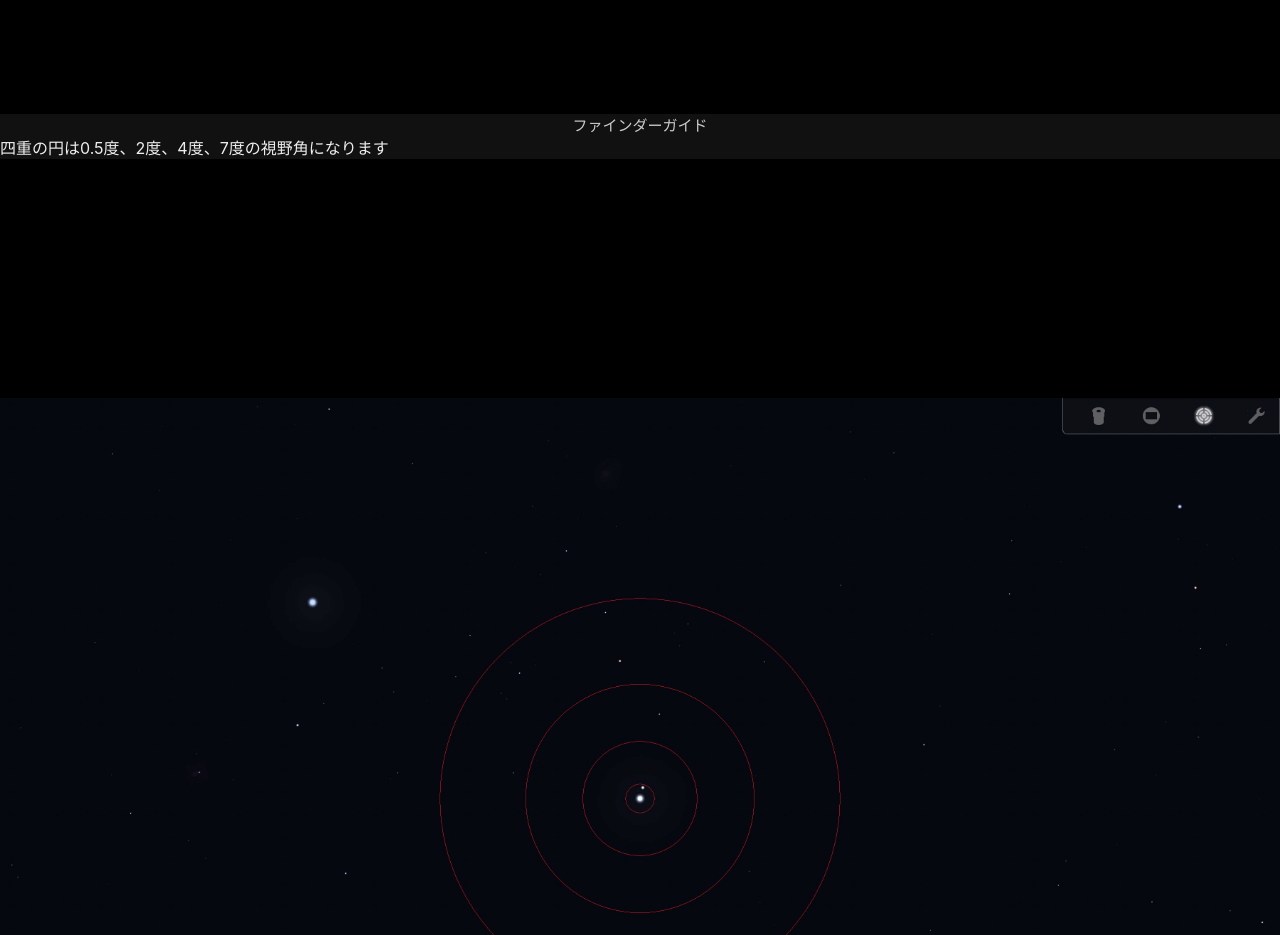
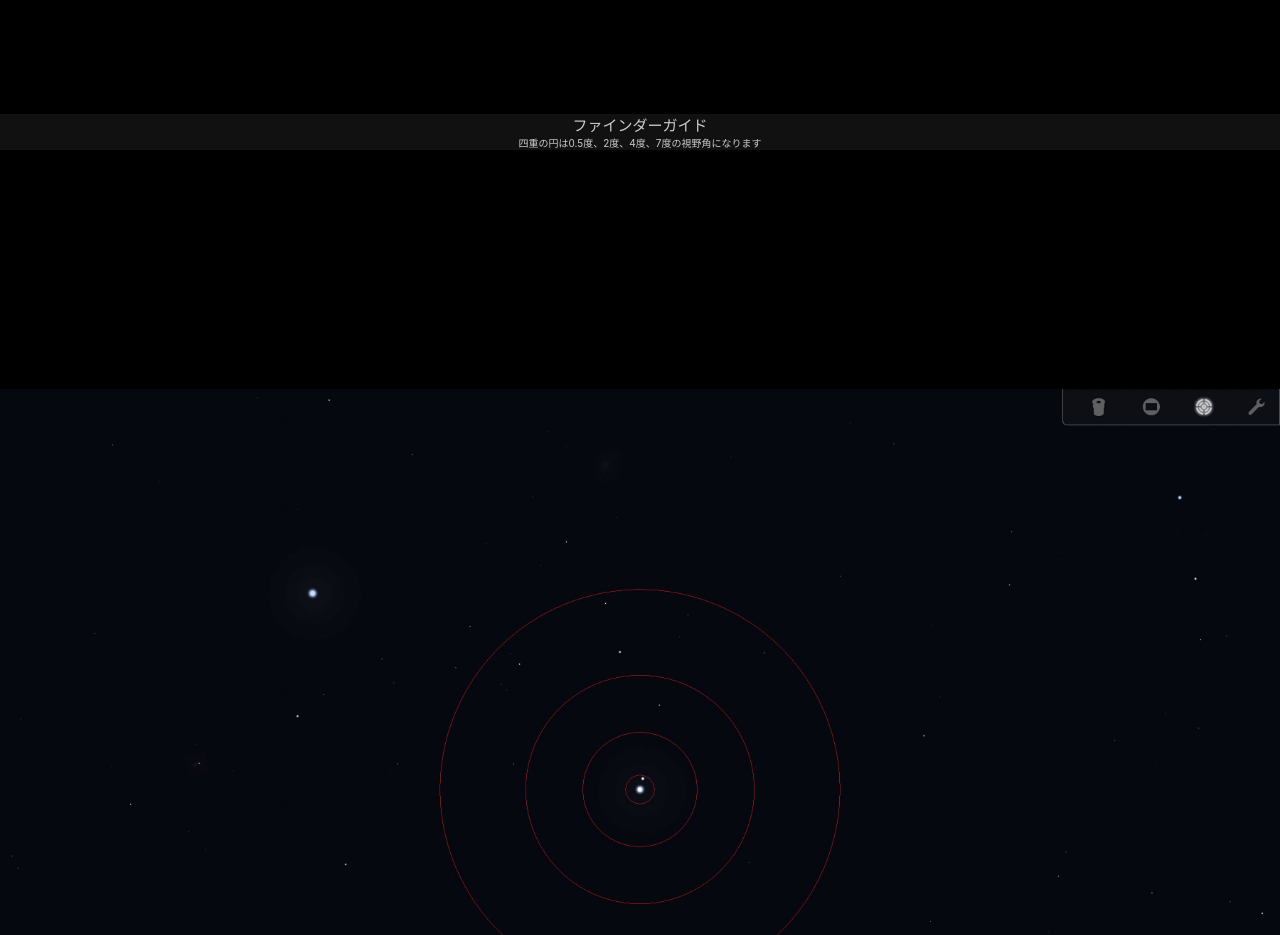
Before and after one commit to yamadaxms/star_guide, a plain HTML site: page guide/mizar_and_alcor.html in a window 1280 px wide. Shown: the part 1320-2255 px from the top of the page. Drawn offline with Linux system fonts and the light colour scheme.

Commit message:
Add files via upload

```diff
--- a/guide/mizar_and_alcor.html
+++ b/guide/mizar_and_alcor.html
@@ -46,6 +46,13 @@
     color: #ccc;
   }
 
+  .label_s {
+    text-align: center;
+    margin-bottom: 0px;
+    font-size: 10px;
+    color: #ccc;
+  }
+
   .tabbar {
     position: fixed;
     bottom: 0;
@@ -72,7 +79,7 @@
 <div class="fov"><img src="../img/mizar_and_alcor/const.jpeg"></div>
 
 <div class="label">ファインダーガイド</div>
-四重の円は0.5度、2度、4度、7度の視野角になります
+<div class="label_s">四重の円は0.5度、2度、4度、7度の視野角になります</div>
 <div class="fov"><img src="../img/mizar_and_alcor/finder.jpeg"></div>
 
 <h2>観望イメージ<h2>
```
